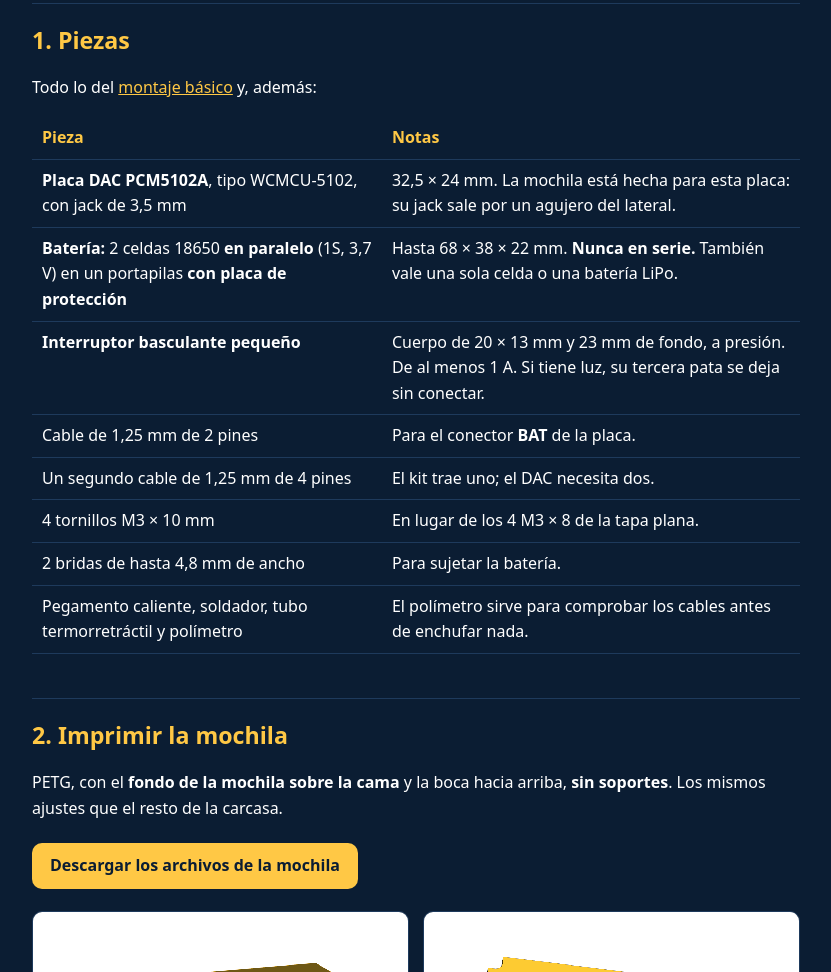
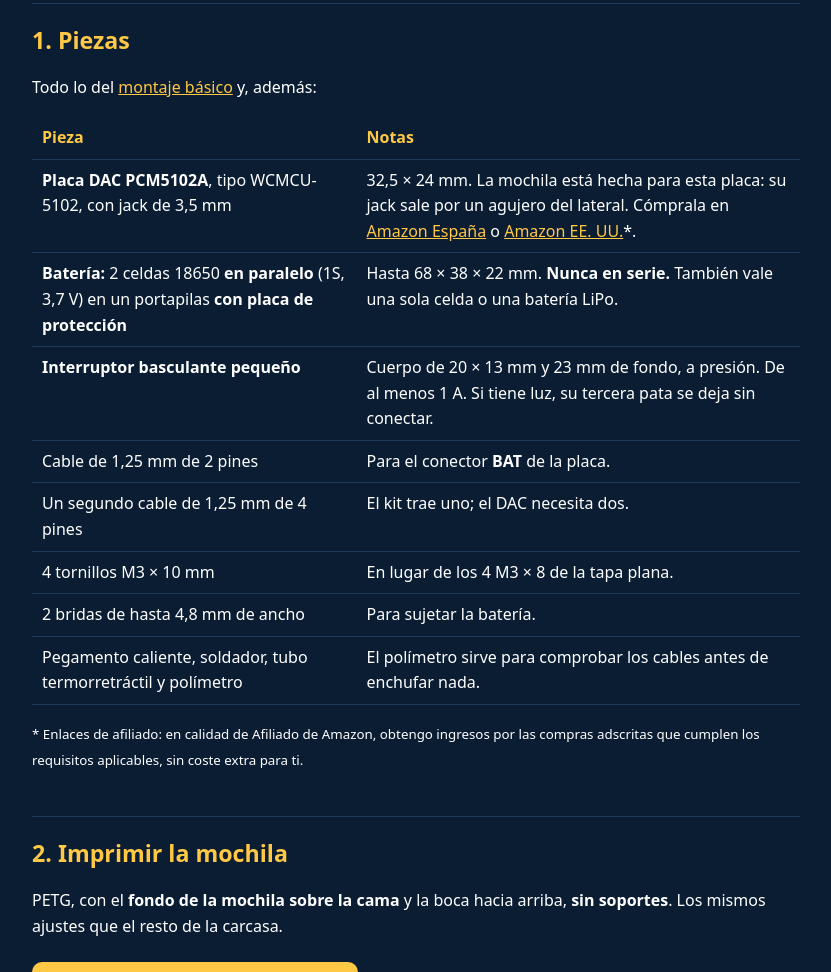
Before and after one commit to adriancubasalvarez/radio-mundial, a plain HTML site: page docs/manual/es/mochila.html in a window 1280 px wide. Shown: the part 1125-2097 px from the top of the page, without its empty margins (224-1055 px from the left). Drawn offline with Linux system fonts and the light colour scheme.

Commit message:
Enlaces de afiliado del DAC PCM5102A en la guía de la mochila y el README
Co-Authored-By: Claude Opus 5.5 <noreply@anthropic.com>

```diff
--- a/docs/manual/es/mochila.html
+++ b/docs/manual/es/mochila.html
@@ -33,7 +33,7 @@
 <p>Todo lo del <a href="./#necesitas">montaje básico</a> y, además:</p>
 <table>
   <tr><th>Pieza</th><th>Notas</th></tr>
-  <tr><td><strong>Placa DAC PCM5102A</strong>, tipo WCMCU-5102, con jack de 3,5 mm</td><td>32,5 × 24 mm. La mochila está hecha para esta placa: su jack sale por un agujero del lateral.</td></tr>
+  <tr><td><strong>Placa DAC PCM5102A</strong>, tipo WCMCU-5102, con jack de 3,5 mm</td><td>32,5 × 24 mm. La mochila está hecha para esta placa: su jack sale por un agujero del lateral. Cómprala en <a href="https://link.amazon/B0gVLuIq0" rel="sponsored nofollow">Amazon España</a> o <a href="https://link.amazon/B0ffhmyiR" rel="sponsored nofollow">Amazon EE. UU.</a>*.</td></tr>
   <tr><td><strong>Batería:</strong> 2 celdas 18650 <strong>en paralelo</strong> (1S, 3,7 V) en un portapilas <strong>con placa de protección</strong></td><td>Hasta 68 × 38 × 22 mm. <strong>Nunca en serie.</strong> También vale una sola celda o una batería LiPo.</td></tr>
   <tr><td><strong>Interruptor basculante pequeño</strong></td><td>Cuerpo de 20 × 13 mm y 23 mm de fondo, a presión. De al menos 1 A. Si tiene luz, su tercera pata se deja sin conectar.</td></tr>
   <tr><td>Cable de 1,25 mm de 2 pines</td><td>Para el conector <strong>BAT</strong> de la placa.</td></tr>
@@ -42,6 +42,7 @@
   <tr><td>2 bridas de hasta 4,8 mm de ancho</td><td>Para sujetar la batería.</td></tr>
   <tr><td>Pegamento caliente, soldador, tubo termorretráctil y polímetro</td><td>El polímetro sirve para comprobar los cables antes de enchufar nada.</td></tr>
 </table>
+<p><small>* Enlaces de afiliado: en calidad de Afiliado de Amazon, obtengo ingresos por las compras adscritas que cumplen los requisitos aplicables, sin coste extra para ti.</small></p>
 
 <h2 id="imprimir">2. Imprimir la mochila</h2>
 <p>PETG, con el <strong>fondo de la mochila sobre la cama</strong> y la boca hacia arriba, <strong>sin soportes</strong>. Los mismos ajustes que el resto de la carcasa.</p>
```
Also changed, not shown: docs/manual/backpack.html (+2 -1 lines), 2 other files.
